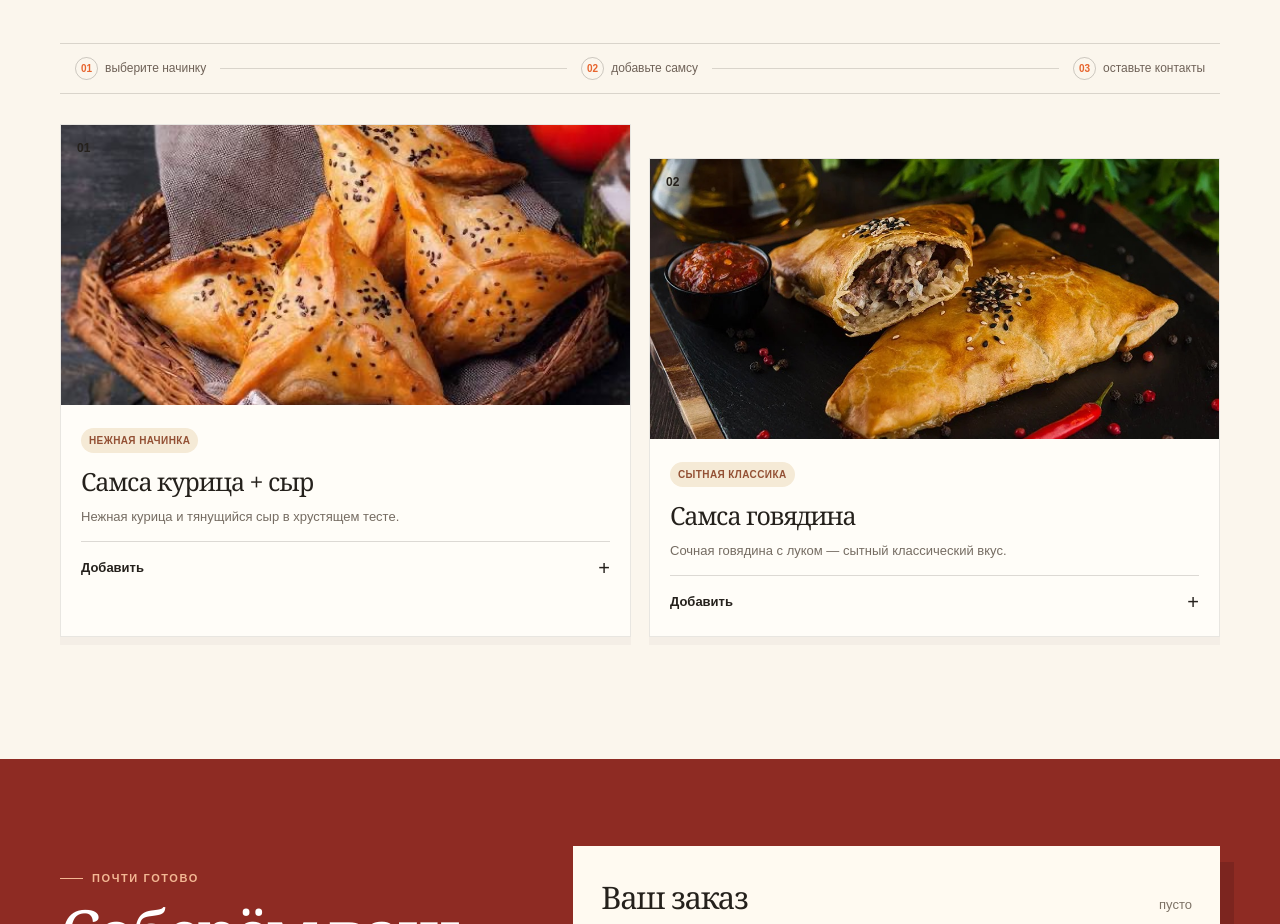
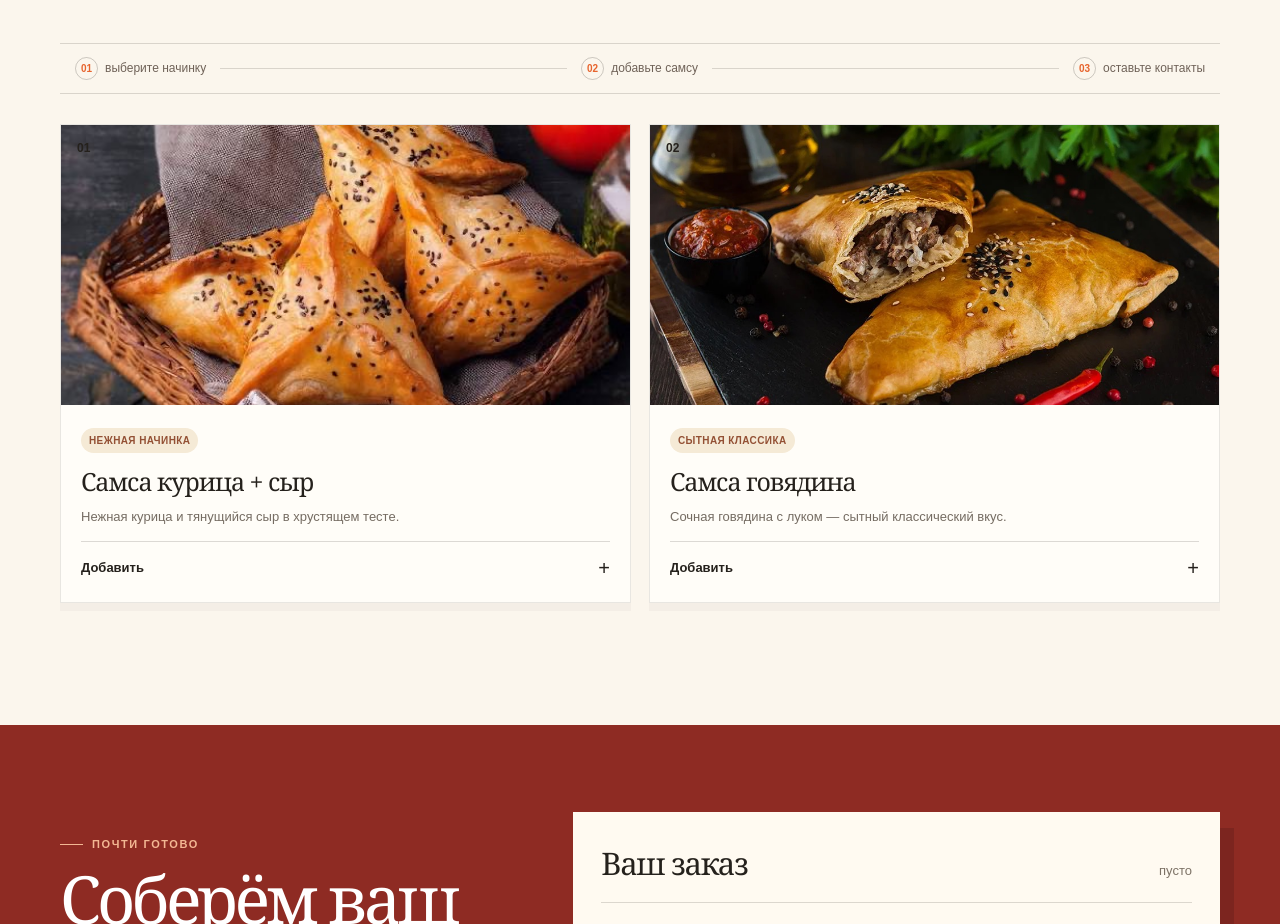
Before and after one commit to Yunis1936/samsa-order, a Next.js app: page / in a window 1280 px wide. Shown: the part 967-1891 px from the top of the page. Built offline with nearby package versions, Linux system fonts and the light colour scheme.

Commit message:
Align menu product cards

```diff
--- a/app/globals.css
+++ b/app/globals.css
@@ -85,7 +85,6 @@ h2 { margin-bottom: 0; font-size: clamp(48px, 5.2vw, 70px); line-height: .91; }
 .menu-path i { flex: 1; min-width: 18px; height: 1px; background: var(--line); }
 .product-grid { display: grid; grid-template-columns: repeat(2, 1fr); gap: 18px; }
 .product-card { min-width: 0; overflow: hidden; border: 1px solid rgba(37, 33, 28, .1); background: #fffdf8; box-shadow: 0 8px 0 rgba(71, 50, 34, .035); }
-.product-card:nth-child(2) { margin-top: 34px; }
 .product-image { position: relative; height: 280px; overflow: hidden; }
 .product-image img { width: 100%; height: 100%; object-fit: cover; mix-blend-mode: normal; transition: transform .35s ease; }
 .product-card:hover .product-image img { transform: scale(1.06); }
@@ -170,7 +169,6 @@ input::placeholder { color: #aaa095; }
   .menu-path i { display: none; }
   .product-grid { grid-template-columns: 1fr; gap: 14px; }
   .product-card { display: grid; grid-template-columns: 40% 60%; }
-  .product-card:nth-child(2) { margin-top: 0; }
   .product-image { height: auto; min-height: 230px; }
   .product-content { min-height: 230px; padding: 19px 15px 15px; }
   .product-content h3 { font-size: 22px; }
```
